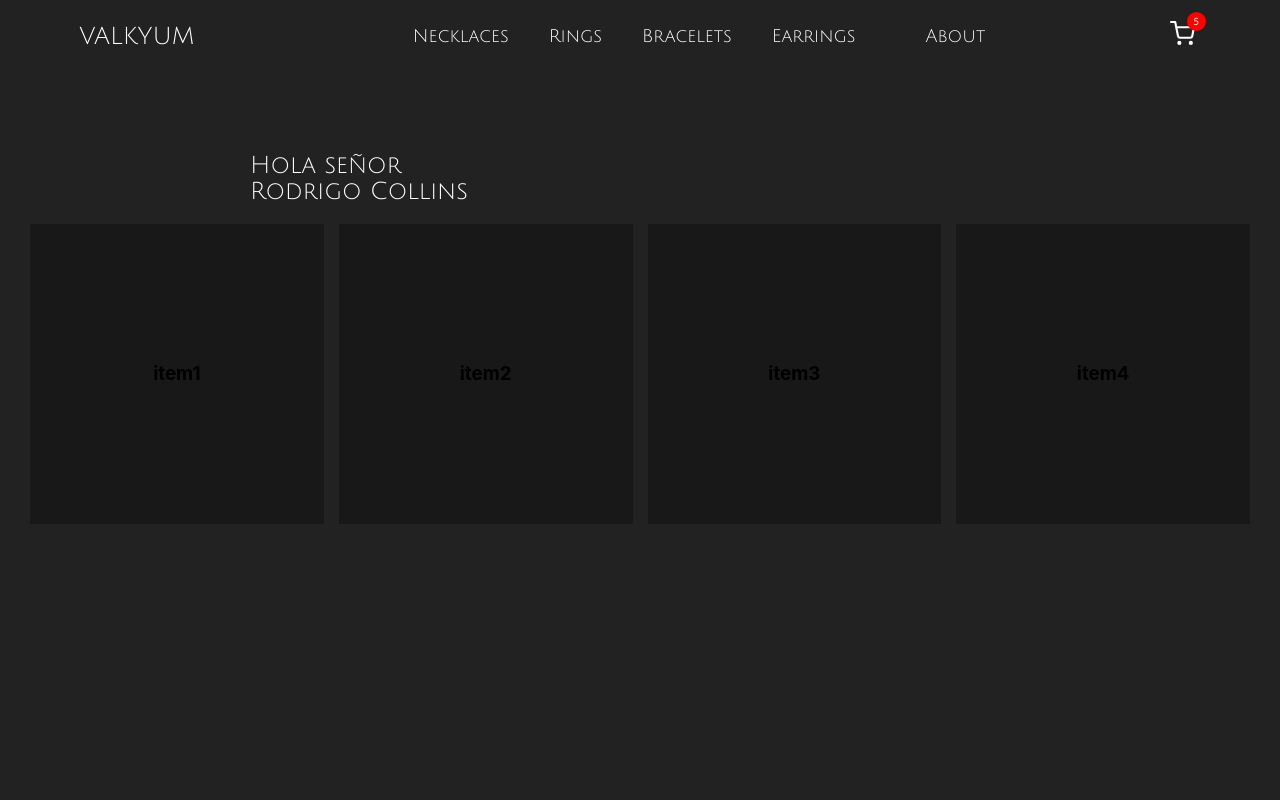
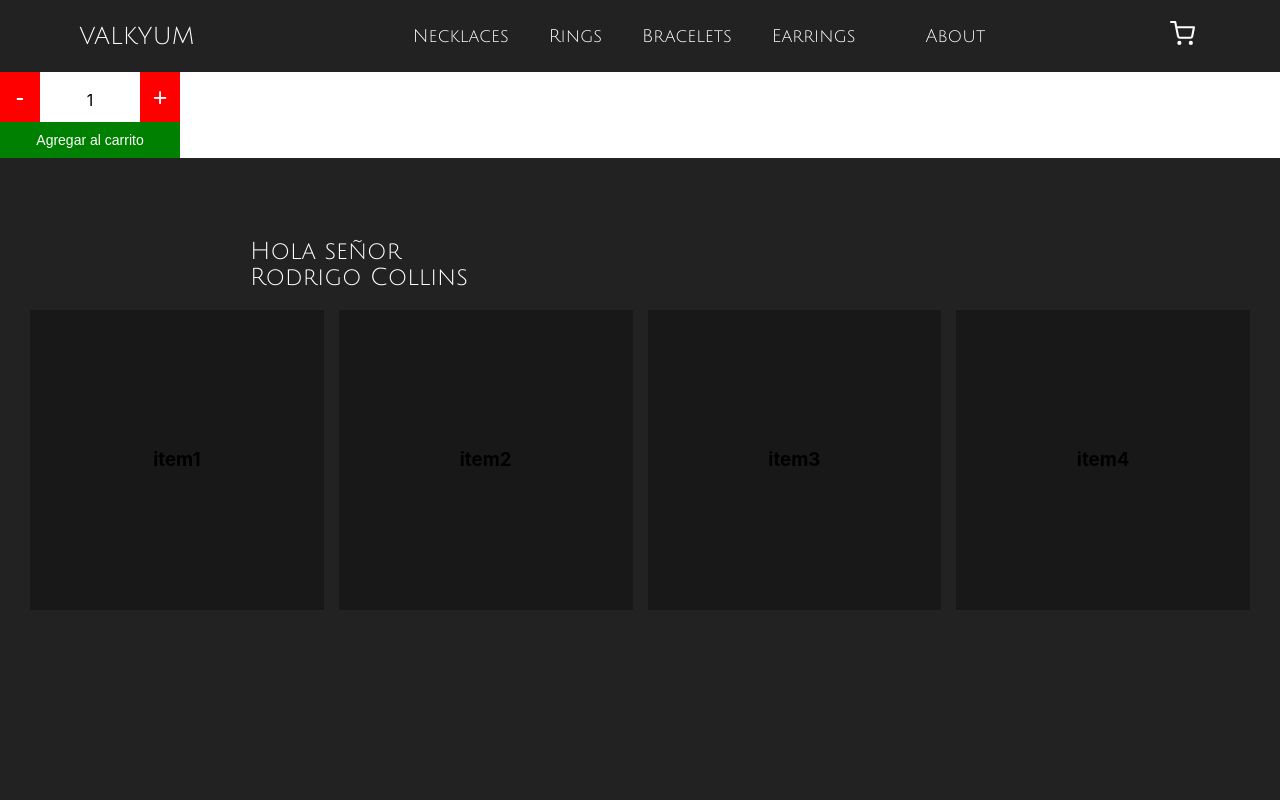
Before and after one commit to lucasfrezzini/coderhouse-react-shop-frezzini, a React (Create React App) app: page / in a window 1280 px wide. Shown: the top 800 px of the page. Built offline with nearby package versions, Linux system fonts and the light colour scheme.

Commit message:
Desafio III - Contador con botón

```diff
--- a/src/App.js
+++ b/src/App.js
@@ -1,10 +1,25 @@
+import { useState } from "react";
 import { ItemListContainer } from "./components/layout/ItemListContainer/ItemListContainer";
 import { NavBar } from "./components/NavBar/NavBar";
+import { ItemCount } from "./components/ItemCount/ItemCount";
 
 function App() {
+	const [cart, setCart] = useState(0);
+	const stock = 5;
+
+	const onAdd = (value) => {
+		setCart(cart + value);
+		alert('Cargado al carrito ' + cart + ' productos.')
+	}
+
   return (
     <div className="App">
-      <NavBar />
+      <NavBar cart={cart}/>
+			<ItemCount
+				stock={stock}
+				initial={1}
+				onAdd={onAdd}
+			/>
 			<ItemListContainer
 				greeting="Hola señor Rodrigo Collins"
 			/>
--- /dev/null
+++ b/src/components/CounterWidget/CounterWidget.js
@@ -0,0 +1,13 @@
+import './CounterWidget.scss';
+import { FiShoppingCart } from "react-icons/fi";
+
+const CartWidget = ({ counterItems }) => {
+    return (
+        <button>
+            <FiShoppingCart/>
+            { counterItems > 0 && <span className="counterItems">{counterItems}</span> }
+        </button>
+    );
+}
+
+export { CartWidget }
--- a/src/components/CounterWidget/CounterWidget.jsx
+++ /dev/null
@@ -1,13 +0,0 @@
-import './CounterWidget.scss';
-import { FiShoppingCart } from "react-icons/fi";
-
-const CartWidget = ({ counterItems }) => {
-    return (
-        <button>
-            <FiShoppingCart/>
-            { counterItems > 0 && <span className="counterItems">{counterItems}</span> }
-        </button>
-    );
-}
-
-export { CartWidget }
--- /dev/null
+++ b/src/components/ItemCount/ItemCount.css
@@ -0,0 +1,24 @@
+.btn_cart {
+	background: red;
+	width: 40px;
+	height: 50px;
+}
+
+.btn_cart[disabled] {
+	background-color: gray;
+	opacity: .5;
+	cursor: auto;
+}
+
+.btn_addCart {
+	background: green;
+	font-size: 14px;
+	padding: 10px;
+	width: 180px;
+}
+
+span {
+	width: 100px;
+	display: inline-block;
+	text-align: center;
+}
--- /dev/null
+++ b/src/components/ItemCount/ItemCount.js
@@ -0,0 +1,47 @@
+import { React, useState } from 'react'
+import './ItemCount.css';
+
+const ItemCount = ({stock, initial, onAdd}) => {
+	const initialCant = initial || 1;
+	const [cant, setCant] = useState(initialCant);
+
+	const handleCantDown = () => {
+		if (cant > 0 ) { setCant(cant - 1) }
+	}
+
+	const handleCantUp = () => {
+		if (cant < stock) { setCant(cant + 1) }
+	}
+
+	return (
+		<div>
+			<button
+				type="button"
+				disabled={cant === 0}
+				onClick={handleCantDown}
+				className="btn_cart"
+			>
+				-
+			</button>
+			<span>{cant}</span>
+			<button
+				type="button"
+				onClick={handleCantUp}
+				className="btn_cart"
+				disabled={cant === 5}
+			>
+				+
+			</button>
+			<br/>
+			<button
+				type="button"
+				className="btn_addCart"
+				onClick={() => onAdd(cant)}
+			>
+				Agregar al carrito
+			</button>
+		</div>
+	)
+}
+
+export { ItemCount }
--- /dev/null
+++ b/src/components/NavBar/NavBar.js
@@ -0,0 +1,26 @@
+import './NavBar.scss';
+import { CartWidget } from '../CounterWidget/CounterWidget';
+
+
+const NavBar = ({cart}) => {
+	return (
+		<header>
+			<a href="index.html" className="logo">VALKYUM</a>
+			<nav>
+				<ul>
+					<li><a href="index.html">Necklaces</a></li>
+					<li><a href="index.html">Rings</a></li>
+					<li><a href="index.html">Bracelets</a></li>
+					<li><a href="index.html">Earrings</a></li>
+					<li><a href="index.html">About</a></li>
+				</ul>
+			</nav>
+			<CartWidget
+				counterItems={cart}
+			/>
+
+		</header>
+	)
+}
+
+export { NavBar }
--- a/src/components/NavBar/NavBar.jsx
+++ /dev/null
@@ -1,26 +0,0 @@
-import './NavBar.scss';
-import { CartWidget } from '../CounterWidget/CounterWidget';
-
-
-const NavBar = () => {
-	return (
-		<header>
-			<a href="#" className="logo">VALKYUM</a>
-			<nav>
-				<ul>
-					<li><a href="#">Necklaces</a></li>
-					<li><a href="#">Rings</a></li>
-					<li><a href="#">Bracelets</a></li>
-					<li><a href="#">Earrings</a></li>
-					<li><a href="#">About</a></li>
-				</ul>
-			</nav>
-			<CartWidget
-				counterItems={5}
-			/>
-
-		</header>
-	)
-}
-
-export { NavBar }
--- /dev/null
+++ b/src/components/layout/ItemListContainer/ItemListContainer.js
@@ -0,0 +1,43 @@
+import './ItemListContainer.scss';
+
+const ItemListContainer = ({greeting}) => {
+
+	const items = [
+		{
+			name: "item1"
+		},
+		{
+			name: "item2"
+		},
+		{
+			name: "item3"
+		},
+		{
+			name: "item4"
+		},
+	]
+
+	return (
+		<section
+			className="ItemListContainer"
+		>
+			<h2>{greeting}</h2>
+			{/* Probablmente y lo más logico que acá haya un componente
+			Item que sea stateless para que solo muestre la info,
+			seguro lo veremos la siguiente clase de Componentes II */}
+			<div class="ItemList">
+				{items.map(item => (
+					<div
+						className="ItemContainer"
+						key={`item-${item.name}`}
+					>
+						<h3 >{item.name}</h3>
+					</div>
+				))}
+			</div>
+
+		</section>
+	);
+}
+
+export { ItemListContainer }
--- a/src/components/layout/ItemListContainer/ItemListContainer.jsx
+++ /dev/null
@@ -1,43 +0,0 @@
-import './ItemListContainer.scss';
-
-const ItemListContainer = ({greeting}) => {
-
-	const items = [
-		{
-			name: "item1"
-		},
-		{
-			name: "item2"
-		},
-		{
-			name: "item3"
-		},
-		{
-			name: "item4"
-		},
-	]
-
-	return (
-		<section
-			className="ItemListContainer"
-		>
-			<h2>{greeting}</h2>
-			{/* Probablmente y lo más logico que acá haya un componente
-			Item que sea stateless para que solo muestre la info,
-			seguro lo veremos la siguiente clase de Componentes II */}
-			<div class="ItemList">
-				{items.map(item => (
-					<div
-						className="ItemContainer"
-						key={`item-${item.name}`}
-					>
-						<h3 >{item.name}</h3>
-					</div>
-				))}
-			</div>
-
-		</section>
-	);
-}
-
-export { ItemListContainer }
```
Also changed, not shown: 1 other file (tests, documents, lock files or other folders).
